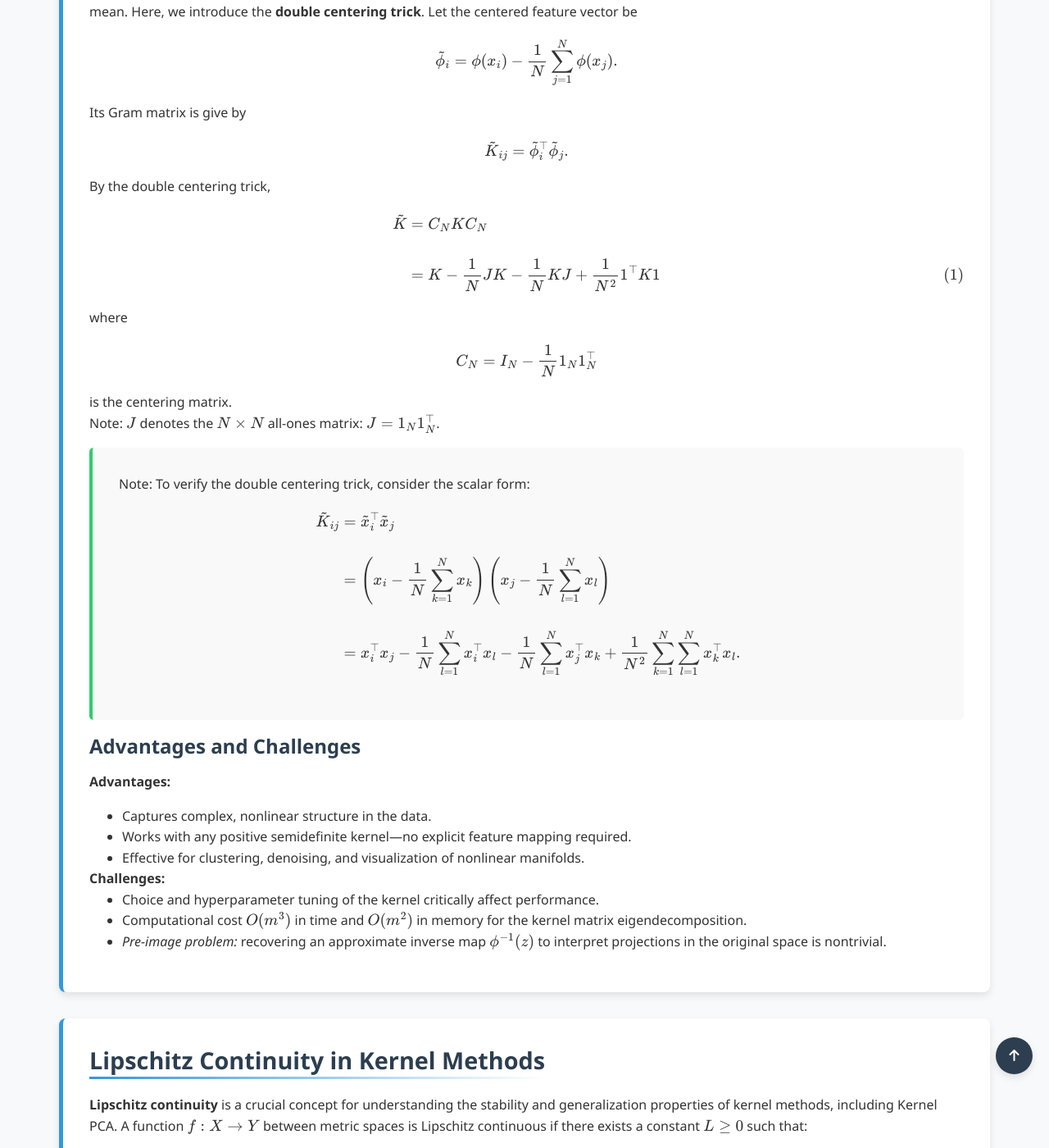
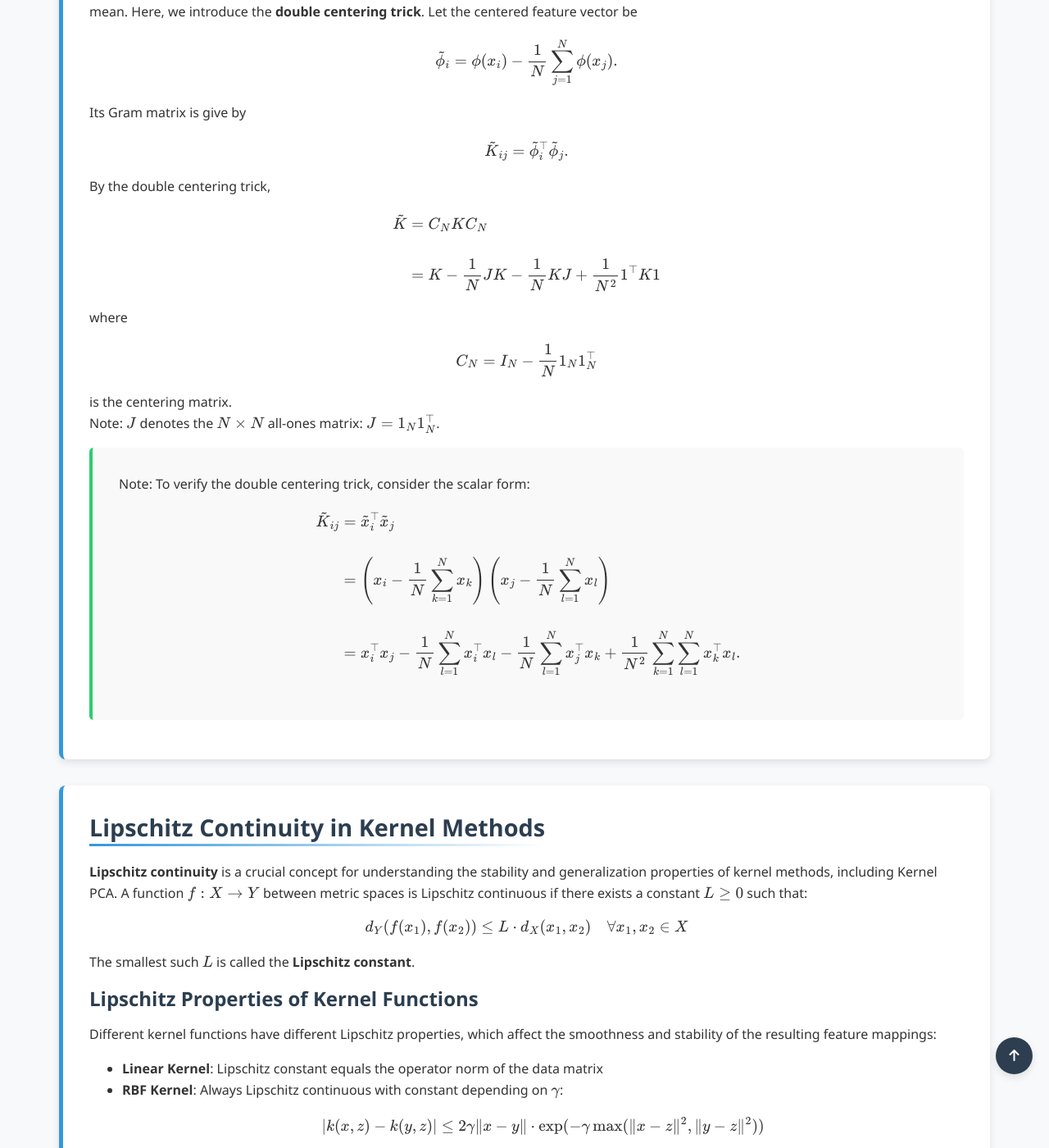
Before and after one commit to Yusukey01/yusukey01.github.io, a Jekyll site: the page built from Mathematics/Machine_learning/pca.html, in a window 1280 px wide and 1400 px high, scrolled down 1968 px. Shown: the whole window at 82% size. Built offline with Jekyll 4.4.1, drawn with Linux system fonts in a browser that asks for light colours.

```diff
--- a/Mathematics/Machine_learning/pca.html
+++ b/Mathematics/Machine_learning/pca.html
@@ -107,7 +107,7 @@ uses_python: false
                     \[
                     \begin{align*}
                     \tilde{K} &= C_N K C_N  \\\\
-                              &= K - \frac{1}{N}JK - \frac{1}{N}KJ + \frac{1}{N^2}1^\top K 1 \tag{1}
+                              &= K - \frac{1}{N}JK - \frac{1}{N}KJ + \frac{1}{N^2}1^\top K 1
                      \end{align*}
                     \]
                     where
@@ -130,22 +130,6 @@ uses_python: false
                 \]
                 </div>
 
-                <h3>Advantages and Challenges</h3>
-                <p>
-                    <strong>Advantages:</strong>
-                    <ul style="padding-left:40px;">
-                    <li>Captures complex, nonlinear structure in the data.</li>
-                    <li>Works with any positive semidefinite kernel—no explicit feature mapping required.</li>
-                    <li>Effective for clustering, denoising, and visualization of nonlinear manifolds.</li>
-                    </ul>
-                    <strong>Challenges:</strong>
-                    <ul style="padding-left:40px;">
-                    <li>Choice and hyperparameter tuning of the kernel critically affect performance.</li>
-                    <li>Computational cost \(O(m^3)\) in time and \(O(m^2)\) in memory for the kernel matrix eigendecomposition.</li>
-                    <li><em>Pre-image problem:</em> recovering an approximate inverse map \( \phi^{-1}(z) \) to interpret projections
-                        in the original space is nontrivial.</li>
-                    </ul>
-                </p>
             </section>
 
 
```
